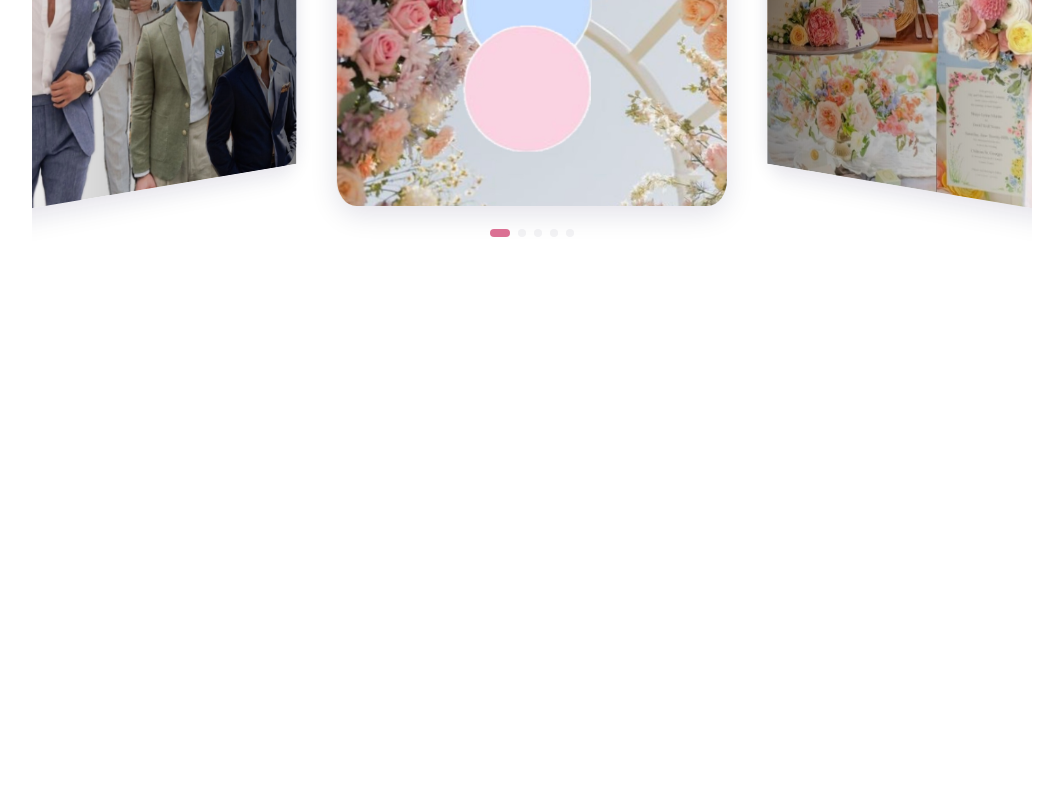
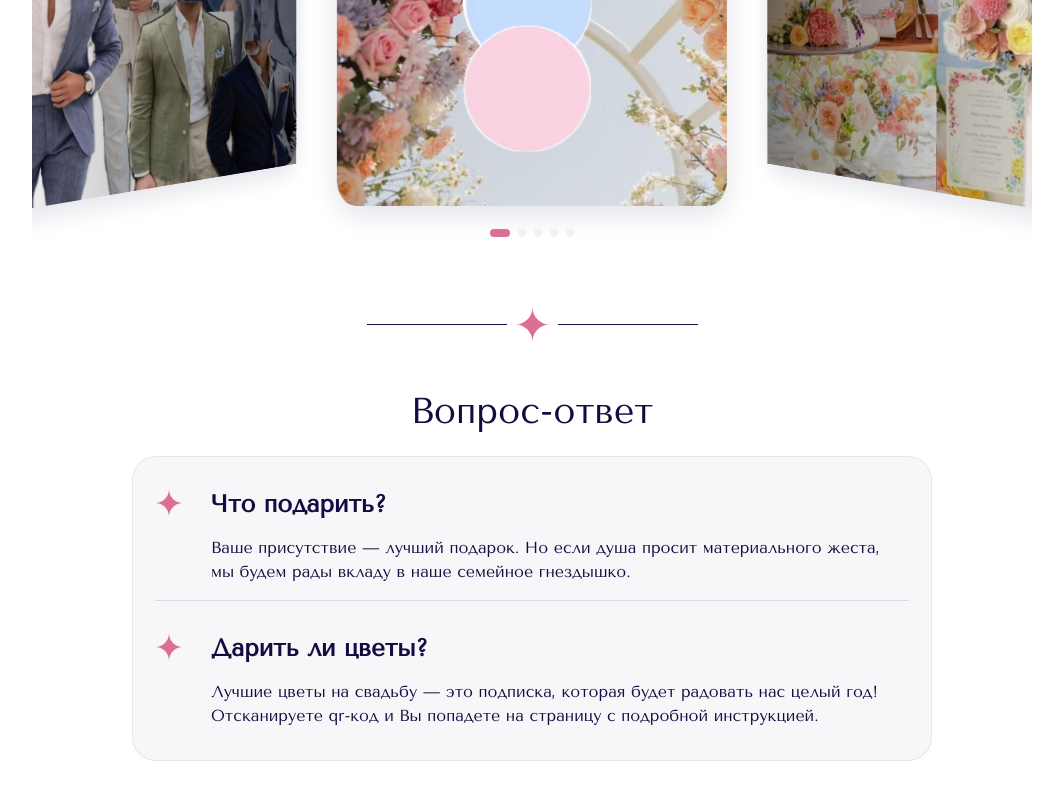
Before and after one commit to vladosrus/wedding-vlad-vika, a Next.js app: page / in a window 1280 px wide. Shown: the part 3299-4099 px from the top of the page, without its empty margins (108-1171 px from the left). Before the commit the page ends 3604 px from the top, so only its background shows below. Built offline with nearby package versions, Linux system fonts and the light colour scheme.

Commit message:
Сверстан и настроен блок Вопрос-ответ

```diff
--- a/app/page.jsx
+++ b/app/page.jsx
@@ -1,5 +1,6 @@
 import { VStack } from '@chakra-ui/react';
 
+import FAQ from 'components/FAQ';
 import Countdown from 'components/Countdown';
 import EventPlan from 'components/EventPlan';
 import Greetings from 'components/Greetings';
@@ -18,6 +19,8 @@ export default function Home() {
       <EventPlan />
       <BlocksDivider />
       <LooksSlider />
+      <BlocksDivider />
+      <FAQ />
 
       <MusicToggle />
     </VStack>
--- a/src/components/BlocksDivider/BlocksDivider.jsx
+++ b/src/components/BlocksDivider/BlocksDivider.jsx
@@ -11,10 +11,11 @@ const BlocksDivider = ({ ...props }) => (
     pb={{ mobile: '10px', laptop: '20px' }}
     mx="auto"
     gap="8px"
+    {...props}
   >
-    <Box w="140px" h="1px" bg="ourBlack" {...props} />
+    <Box w="140px" h="1px" bg="ourBlack" />
     <NextImage src={PurpleStar} alt="Розовая звёздочка" w="35px" h="35px" />
-    <Box w="140px" h="1px" bg="ourBlack" {...props} />
+    <Box w="140px" h="1px" bg="ourBlack" />
   </HStack>
 );
 
--- a/src/components/EventPlan/EventItem.jsx
+++ b/src/components/EventPlan/EventItem.jsx
@@ -50,9 +50,11 @@ const EventItem = ({ index, date, time, timeNote = null, title, description, ima
       </Flex>
 
       <VStack align="flex-start" gap="8px" flex="1">
-        <Text as="h3" fontSize={{ mobile: '18px', laptop: '22px' }}>
-          {title}
-        </Text>
+        <Text
+          as="h3"
+          fontSize={{ mobile: '18px', laptop: '22px' }}
+          dangerouslySetInnerHTML={{ __html: title }}
+        />
 
         <Text fontSize={{ mobile: '14px', laptop: '16px' }} lineHeight="150%">
           {description}
--- a/src/components/EventPlan/EventPlan.jsx
+++ b/src/components/EventPlan/EventPlan.jsx
@@ -1,6 +1,7 @@
 import { Tab, TabList, TabPanel, TabPanels, Tabs, Text, VStack } from '@chakra-ui/react';
 
 import SectionWrapper from 'components/SectionWrapper';
+import EventItem from './EventItem';
 
 import Zags from 'assets/illustrations/eventPlan/zags.jpg';
 import Neva from 'assets/illustrations/eventPlan/neva.jpg';
@@ -9,8 +10,6 @@ import ZagorodnayaPloshchadka from 'assets/illustrations/eventPlan/zagorodnaya_p
 import Ceremoniya from 'assets/illustrations/eventPlan/ceremoniya.jpeg';
 import Banket from 'assets/illustrations/eventPlan/banket.jpg';
 import Party from 'assets/illustrations/eventPlan/party.jpg';
-import CustomDivider from 'components/CustomDivider';
-import EventItem from './EventItem';
 
 const schedule = [
   {
@@ -18,7 +17,8 @@ const schedule = [
     events: [
       {
         time: '17:30',
-        title: 'ЗАГС',
+        title:
+          'ЗАГС (<a href="https://yandex.ru/navi/org/dvorets_brakosochetaniya_1/1311913400?si=jcxh3fr463x5p7u5ekttb5g5tm" target="_blank" title="Посмотрите где это на Яндекс.Картах" style="color: #DB7093;">Английская набережная, 28</a>)',
         image: Zags,
         description:
           'Торжественная регистрация начнётся в 18:00 — будем рады, если вы приедете немного заранее, чтобы спокойно собраться и настроиться на эту важную для нас церемонию.',
@@ -77,11 +77,7 @@ const schedule = [
 const EventPlan = () => (
   <SectionWrapper>
     <VStack w="full" maxW="1000px" gap={{ mobile: '22px', laptop: '28px' }}>
-      <Text
-        as="h2"
-        fontSize={{ mobile: '26px', laptop: '36px' }}
-        textAlign={{ mobile: 'center', laptop: 'left' }}
-      >
+      <Text as="h2" fontSize={{ mobile: '26px', laptop: '36px' }} textAlign="center">
         План мероприятий
       </Text>
 
@@ -93,7 +89,8 @@ const EventPlan = () => (
           bg="rgba(20, 12, 64, 0.04)"
           p="6px"
           borderRadius="18px"
-          border="1px solid rgba(20, 12, 64, 0.08)"
+          border="1px solid"
+          borderColor="ourGray"
         >
           {schedule.map(({ date }) => (
             <Tab
--- /dev/null
+++ b/src/components/FAQ/FAQ.jsx
@@ -0,0 +1,78 @@
+'use client';
+import { Box, HStack, Text, VStack } from '@chakra-ui/react';
+
+import SectionWrapper from 'components/SectionWrapper';
+import NextImage from 'components/NextImage';
+
+import PurpleStar from 'assets/icons/purpleStar.svg';
+
+const faqs = [
+  {
+    question: 'Что подарить?',
+    answer:
+      'Ваше присутствие — лучший подарок. Но если душа просит материального жеста, мы будем рады вкладу в наше семейное гнездышко.',
+  },
+  {
+    question: 'Дарить ли цветы?',
+    answer:
+      'Лучшие цветы на свадьбу — это подписка, которая будет радовать нас целый год! Отсканируете qr-код и Вы попадете на страницу с подробной инструкцией.',
+  },
+];
+
+const FAQ = () => (
+  <SectionWrapper>
+    <VStack w="full" maxW="800px" gap={{ mobile: '18px', laptop: '24px' }}>
+      <Text as="h2" fontSize={{ mobile: '26px', laptop: '36px' }} textAlign="center">
+        Вопрос-ответ
+      </Text>
+
+      <VStack
+        w="full"
+        align="stretch"
+        bg="rgba(20, 12, 64, 0.03)"
+        borderRadius={{ mobile: '20px', laptop: '24px' }}
+        p={{ mobile: '20px 14px', tablet: '24px 16px', laptop: '32px 22px' }}
+        border="1px solid"
+        borderColor="ourGray"
+        gap={{ mobile: '20px', tablet: '26px', laptop: '32px' }}
+      >
+        {faqs.map(({ question, answer }) => (
+          <Box
+            key={question}
+            _notLast={{
+              borderBottom: '1px solid rgba(20, 12, 64, 0.12)',
+              pb: { mobile: '12px', tablet: '16px', laptop: '16px' },
+            }}
+          >
+            <HStack align="flex-start" gap={{ mobile: '16px', tablet: '20px', laptop: '28px' }}>
+              <NextImage
+                src={PurpleStar}
+                alt="Розовая звёздочка"
+                w="auto"
+                h="auto"
+                boxSize={{ mobile: '24px', tablet: '26px', laptop: '28px' }}
+              />
+
+              <VStack align="start" gap={{ mobile: '10px', tablet: '12px', laptop: '16px' }}>
+                <Text
+                  as="h3"
+                  fontSize={{ mobile: '20px', tablet: '22px', laptop: '24px' }}
+                  lineHeight="130%"
+                  fontWeight="700"
+                >
+                  {question}
+                </Text>
+
+                <Text fontSize={{ mobile: '14px', laptop: '16px' }} lineHeight="150%">
+                  {answer}
+                </Text>
+              </VStack>
+            </HStack>
+          </Box>
+        ))}
+      </VStack>
+    </VStack>
+  </SectionWrapper>
+);
+
+export default FAQ;
--- /dev/null
+++ b/src/components/FAQ/index.js
@@ -0,0 +1 @@
+export { default } from './FAQ';
--- a/src/theme.js
+++ b/src/theme.js
@@ -10,6 +10,7 @@ const breakpoints = {
 };
 const colors = {
   ourBlack: '#140c40',
+  ourGray: '#140c4014',
   ourAccent: '#DB7093',
 };
 
```
